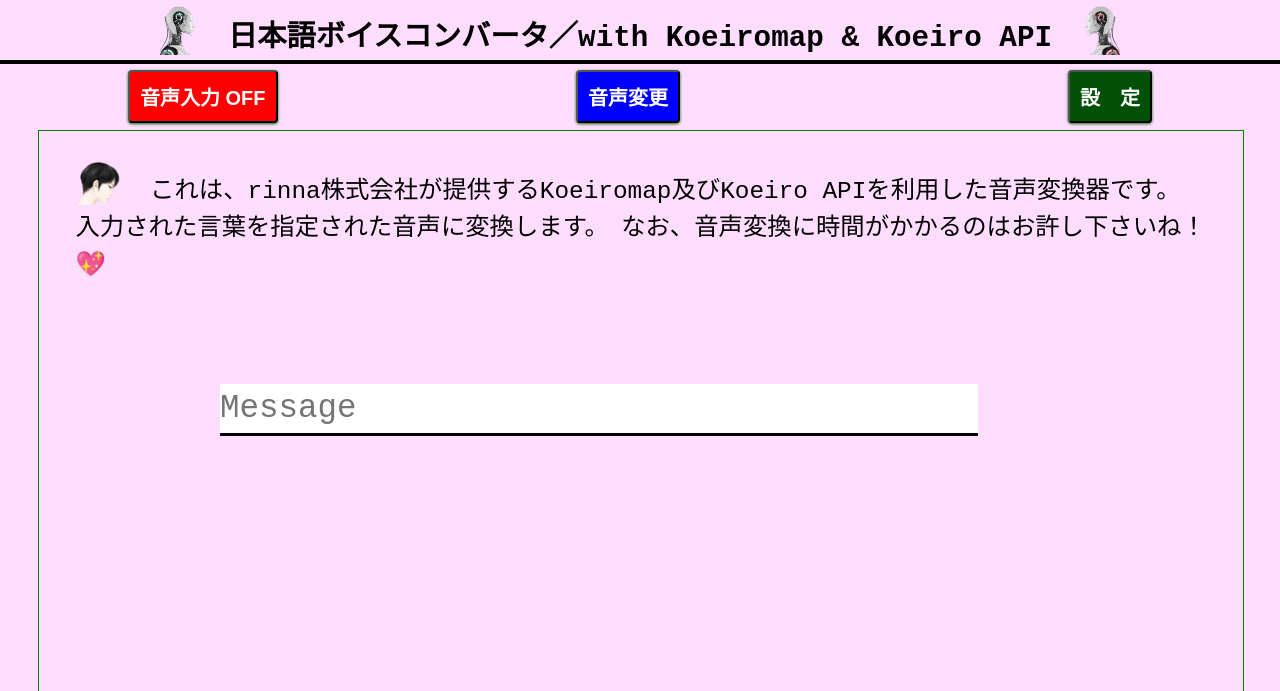
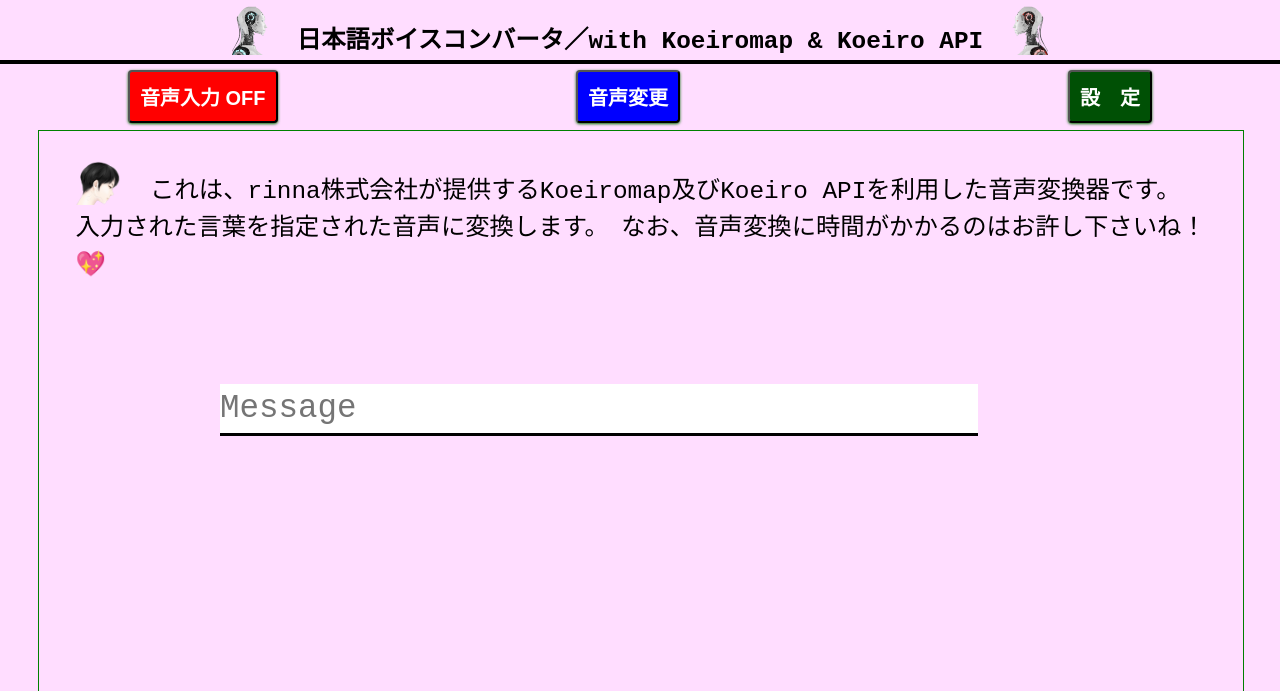
Before and after one commit to To-Fujita/Voice_Converter_with_Koeiromap, a plain HTML site: page index.html in a window 1280 px wide. Shown: the top 691 px of the page. Drawn offline with nearby package versions, Linux system fonts and the light colour scheme.

Commit message:
Add files via upload

```diff
--- a/css/bot_R1.css
+++ b/css/bot_R1.css
@@ -13,7 +13,7 @@ body {
 h1 {
     background-color: #FFDDFF;
     display: inline-block;
-    font-size: 1.8em;
+    font-size: 1.5em;
     margin: 0;
     padding: 5px;
 }
```
